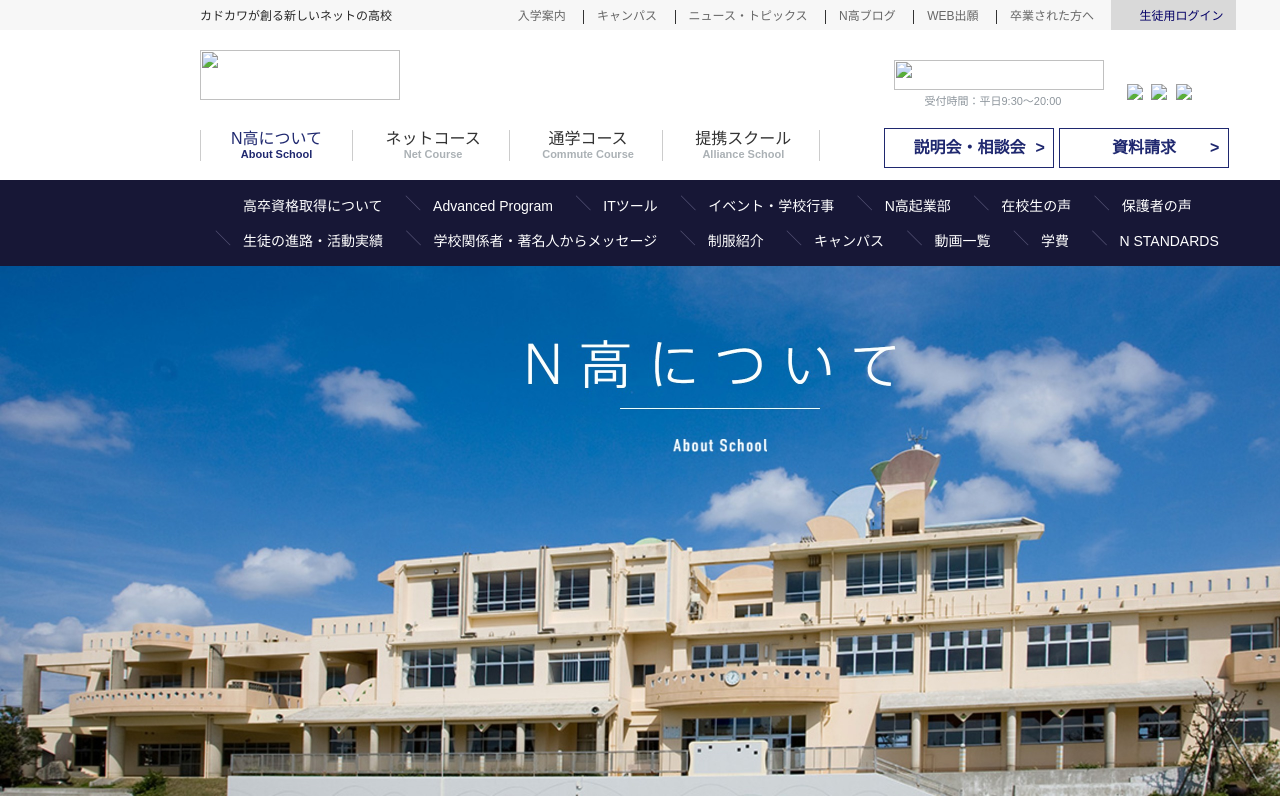
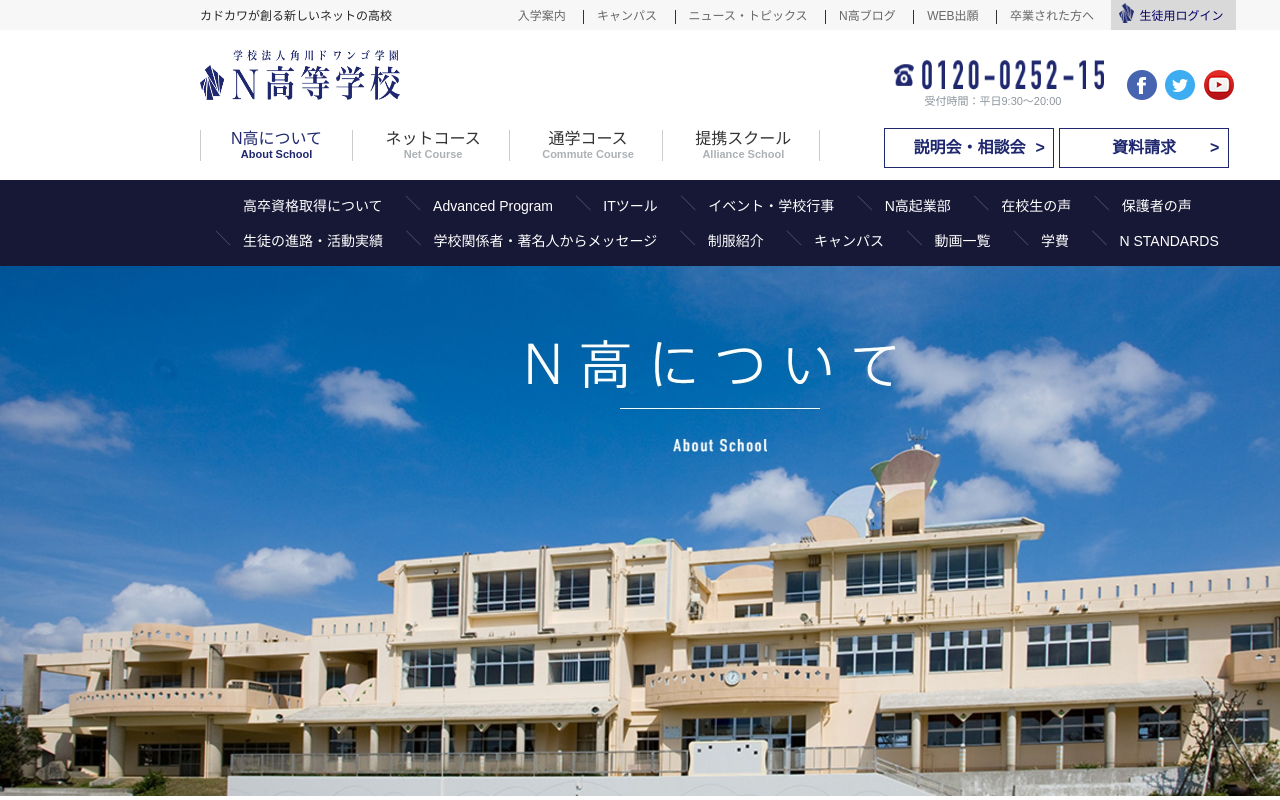
Before and after one commit to fujimatsu510/nkou1, a plain HTML site: page index.html in a window 1280 px wide. Shown: the top 800 px of the page. Drawn offline with Linux system fonts and the light colour scheme.

Commit message:
画像リンク先修正

```diff
--- a/index.html
+++ b/index.html
@@ -42,22 +42,22 @@
             <li><a href="#">N高ブログ</a></li>
             <li><a href="#">WEB出願</a></li>
             <li><a href="#">卒業された方へ</a></li>
-            <li class="seitoyou"><img src="../N高/images/header1.png" alt="" height="20px"width="15px"><a href="#" class="seitoyoua">生徒用ログイン</a></li>
+            <li class="seitoyou"><img src="images/header1.png" alt="" height="20px"width="15px"><a href="#" class="seitoyoua">生徒用ログイン</a></li>
         </ul>
     </section>
     </header>
 
     <section id="pagehead">
         <div id="pageheadtitle">
-            <a href="#"><img src="../N高/images/pagehead_img1.png" width="200px" height="50px"></a>
+            <a href="#"><img src="images/pagehead_img1.png" width="200px" height="50px"></a>
         </div>
         <div id="pageheadnumber">
-            <img src="../N高/images/pagehead_img2.png" width="210px" height="30px"><a>受付時間：平日9:30～20:00</a>
+            <img src="images/pagehead_img2.png" width="210px" height="30px"><a>受付時間：平日9:30～20:00</a>
         </div>
         <div id="pageheadsns">
-            <a href="#"><img src="../N高/images/pagehead_img3.png" width="" height=""></a>
-            <a href="#"><img src="../N高/images/pagehead_img4.png" width="" height=""></a>
-            <a href="#"><img src="../N高/images/pagehead_img5.png" width="" height=""></a>
+            <a href="#"><img src="images/pagehead_img3.png" width="" height=""></a>
+            <a href="#"><img src="images/pagehead_img4.png" width="" height=""></a>
+            <a href="#"><img src="images/pagehead_img5.png" width="" height=""></a>
         </div>
 
         <div id="pageheadlist">
```
